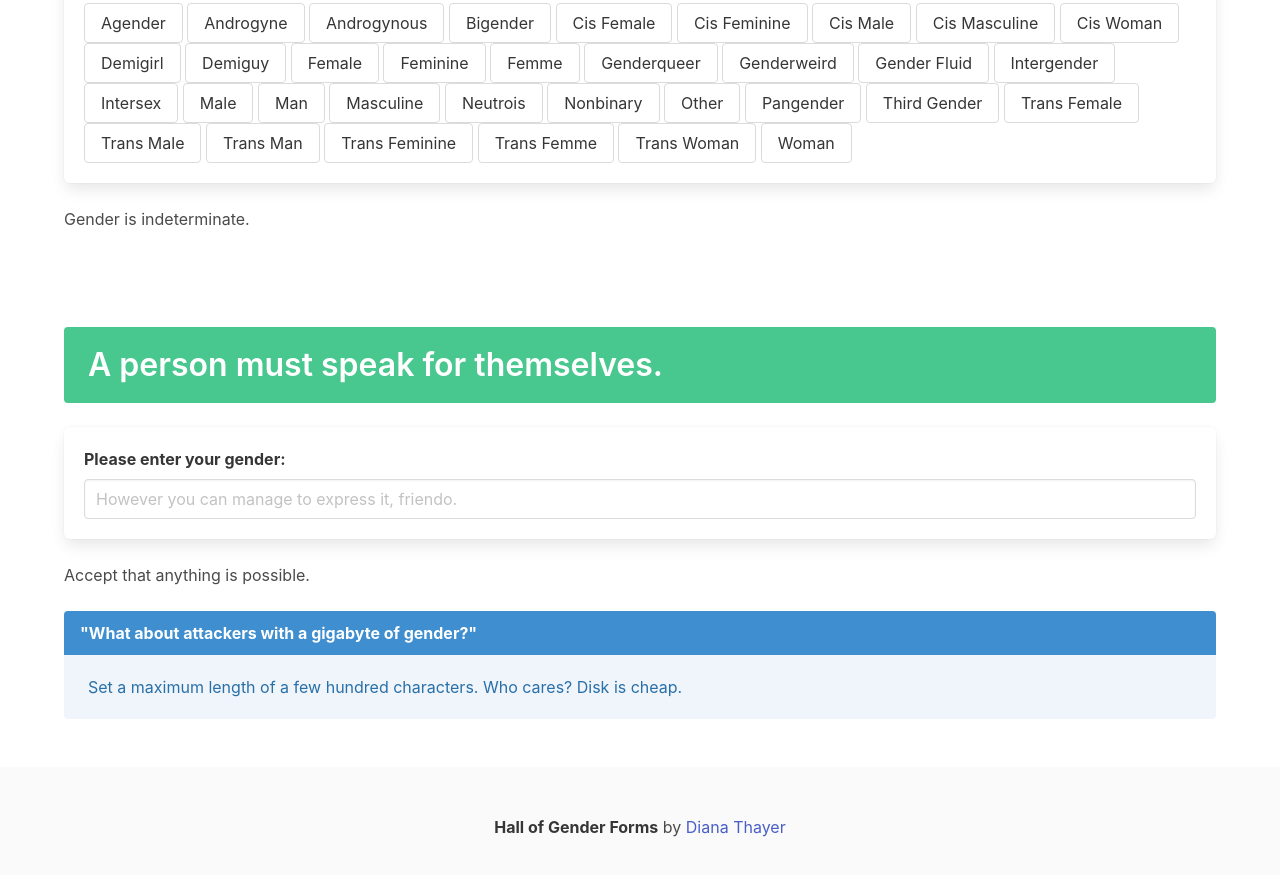
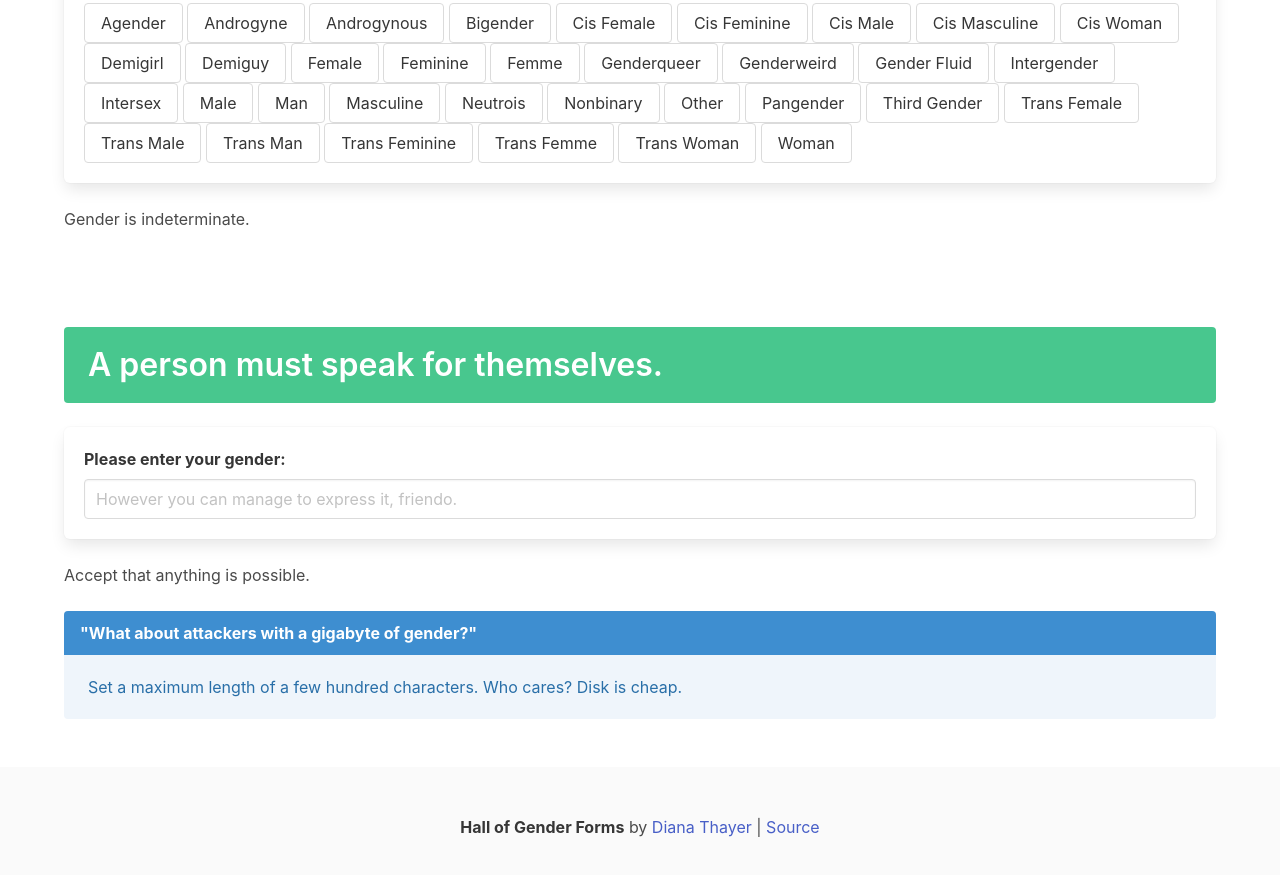
Before and after one commit to garbados/hall-of-gender-forms, a plain HTML site: page index.html in a window 1280 px wide. Shown: the part 1454-2329 px from the top of the page. Drawn offline with nearby package versions, Linux system fonts and the light colour scheme.

Commit message:
add source

```diff
--- a/index.html
+++ b/index.html
@@ -186,6 +186,8 @@
           <strong>Hall of Gender Forms</strong>
           by
           <a href="https://github.com/garbados/">Diana Thayer</a>
+          |
+          <a href="https://github.com/garbados/hall-of-gender-forms">Source</a>
         </p>
       </div>
     </div>
```
